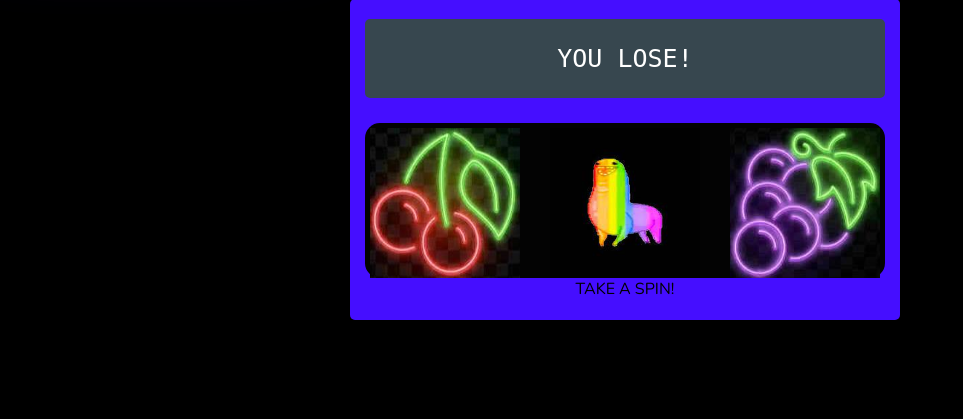
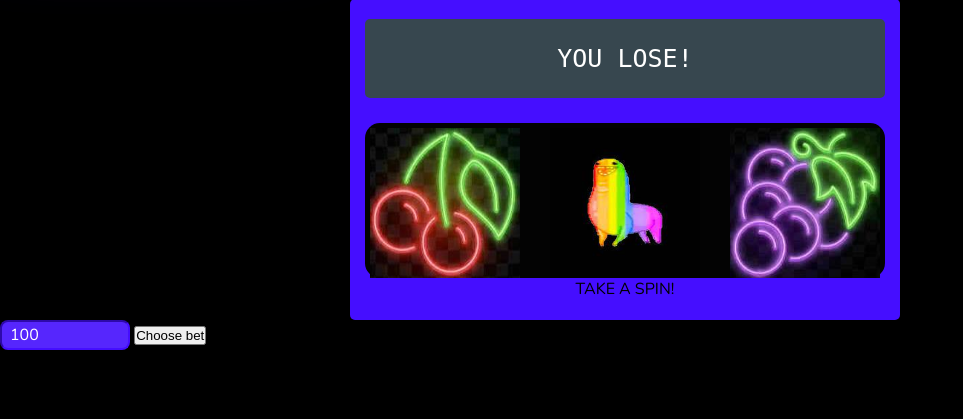
Before and after one commit to CodecoolGlobal/freestyle-javascript-game-javascript-pappbence15, a Flask app: page /game in a window 1280 px wide. Shown: the part 182-601 px from the top of the page, without its empty margins (0-963 px from the left). Run offline with Flask 2, Linux system fonts and the light colour scheme; the visitor is signed in with stand-in values (Sample User, id 1).

Commit message:
Added bet choosing function on game.html

```diff
--- a/templates/game.html
+++ b/templates/game.html
@@ -22,6 +22,10 @@
             </section>
         <section id="take_spin">TAKE A SPIN!</section>
         </main>
+        <form action="/game">
+            <input type="number" min="100" step="50" id="bet-selector" placeholder="100">
+            <button type="submit">Choose bet</button>
+        </form>
     {% endblock %}
 
 </body>
```
